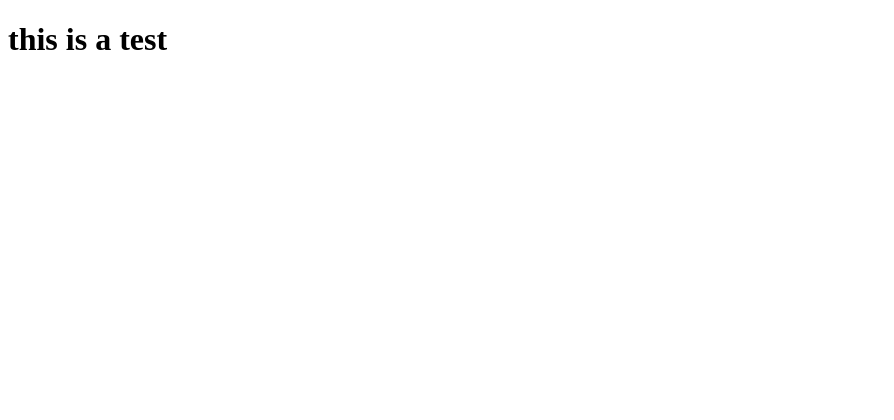
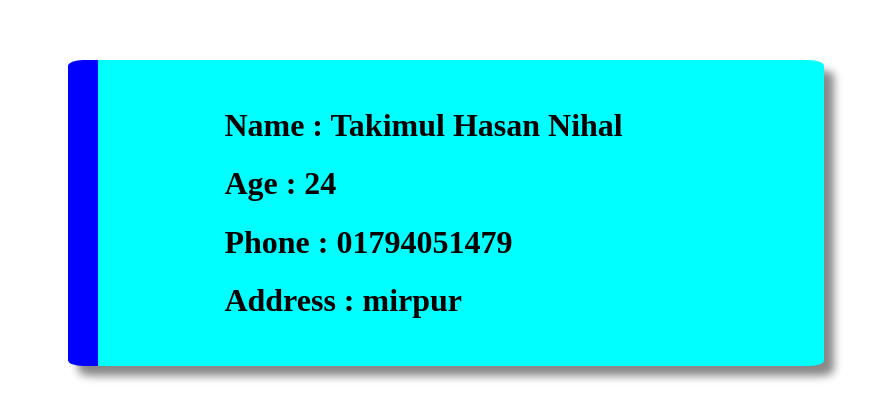
Before and after one commit to takimul/ph-my-portfolio, a plain HTML site: page index.html in a window 1280 px wide. Shown: the whole page, without its empty margins (0-894 px from the left). Drawn offline with Linux system fonts and the light colour scheme.

Commit message:
first commit

```diff
--- a/index.html
+++ b/index.html
@@ -1,11 +1,21 @@
 <!DOCTYPE html>
 <html lang="en">
+
 <head>
     <meta charset="UTF-8">
     <meta name="viewport" content="width=device-width, initial-scale=1.0">
     <title>portfolio</title>
+    <link rel="stylesheet" href="style.css">
+    <link rel="shortcut icon" href="https://img.icons8.com/?size=100&id=10246&format=png" type="image/x-icon">
 </head>
 <body>
-    <h1>this is a test</h1>
+    <div class="id1">
+        <h1><strong>Name : </strong>Takimul Hasan Nihal</h1>
+        <h1><strong>Age : </strong>24</h1>
+        <h1><strong>Phone : </strong>01794051479</h1>
+        <h1><strong>Address : </strong>mirpur</h1>
+
+
+    </div>
 </body>
 </html>
--- /dev/null
+++ b/style.css
@@ -0,0 +1,14 @@
+.id1 {
+    box-shadow: 10px 10px 8px #888888;
+  }
+          div {
+              background-color: aqua;
+              border-left: solid 30px;
+              border-color: blue;
+              border-radius: 2%;
+              padding-left: 10%;
+              padding-top: 2%;
+              padding-bottom: 2%;
+            width: 600px;
+            margin: 60px;
+          }
```
